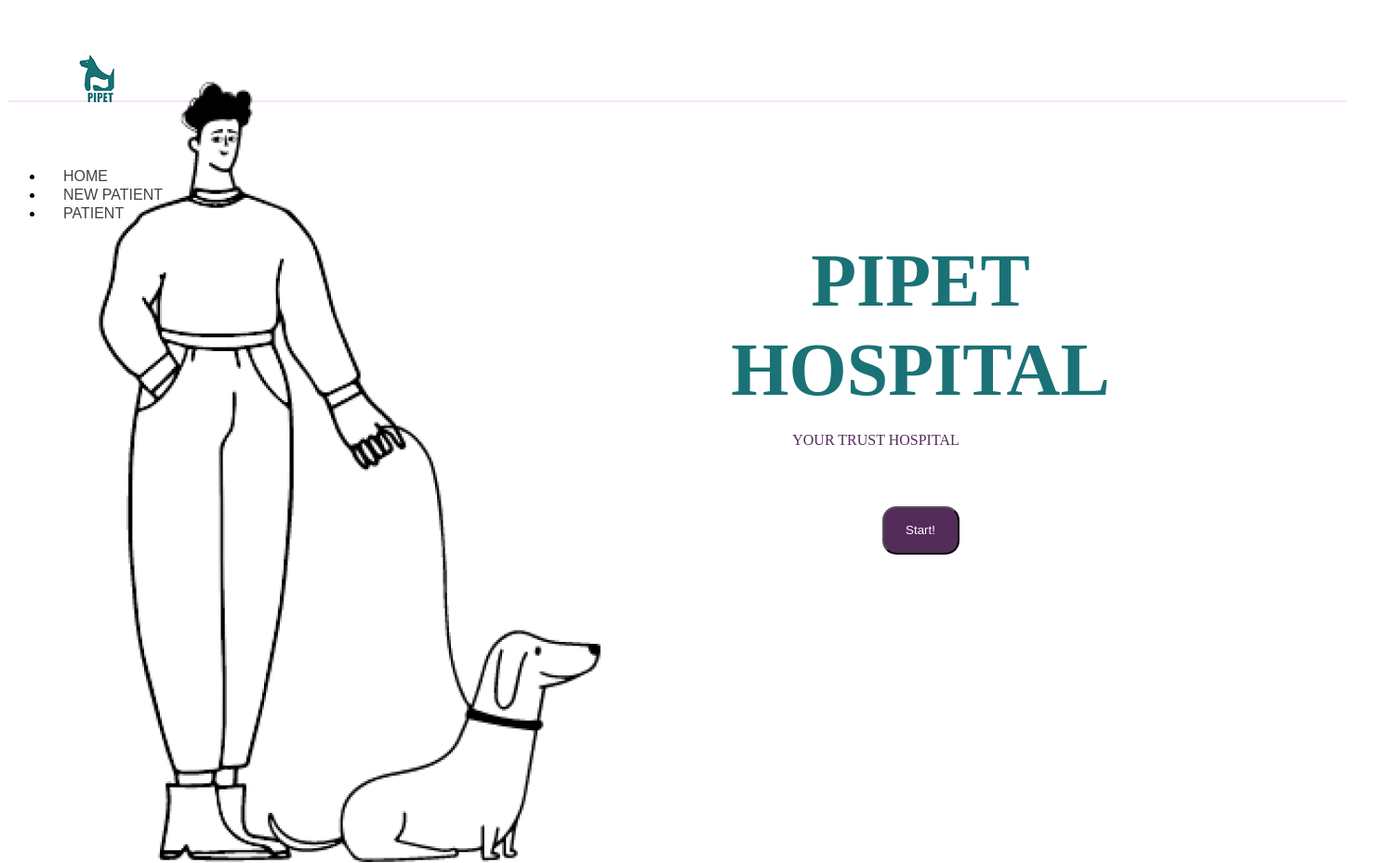
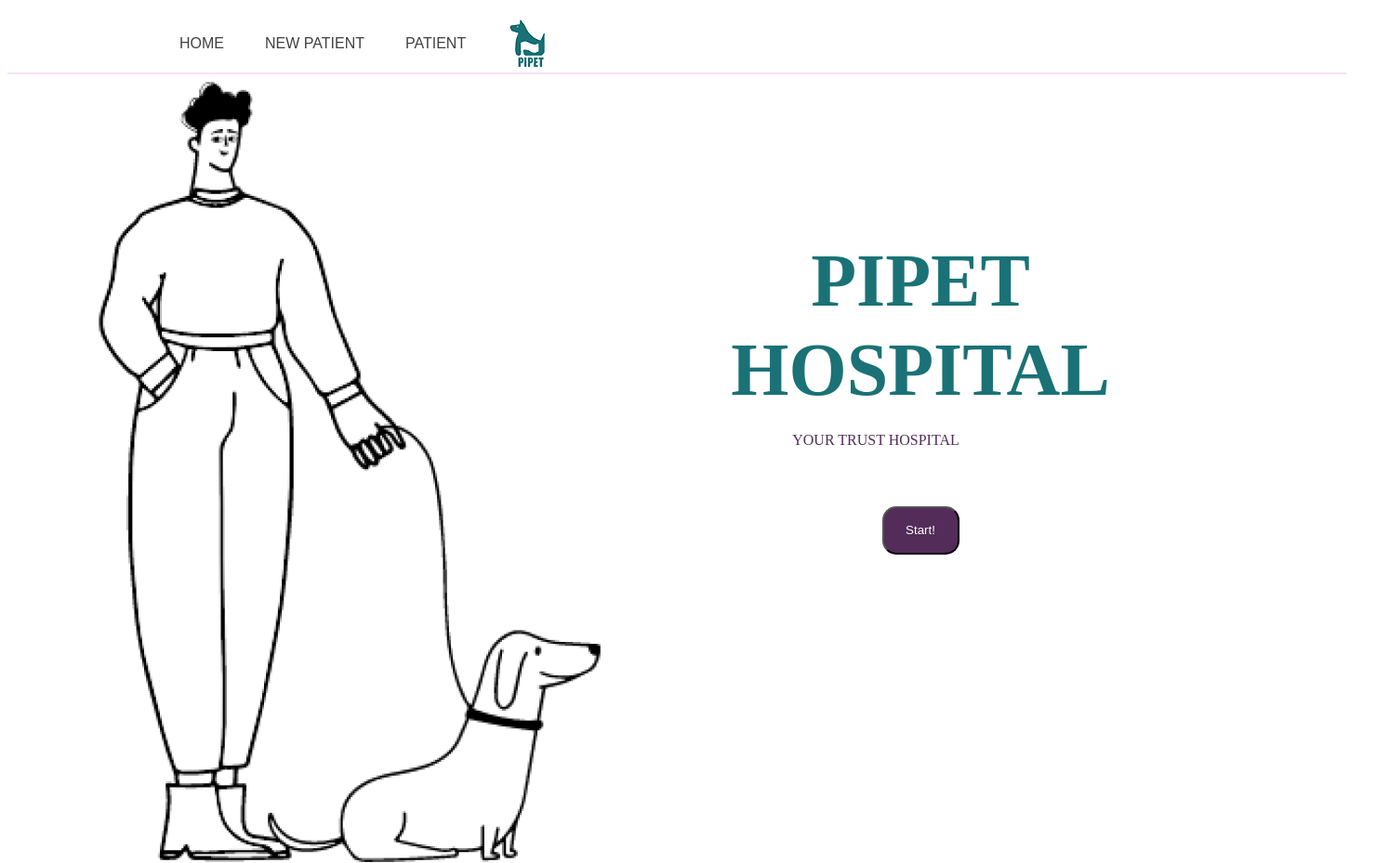
Before and after one commit to PIPEPIR/PIPET-hospital-Website, a PHP site: page /website.html in a window 1480 px wide. Shown: the top 929 px of the page at 93% size. Run offline with PHP 8.4, Linux system fonts and the light colour scheme.

Commit message:
Update style.css

```diff
--- a/style.css
+++ b/style.css
@@ -1,28 +1,28 @@
 
-a{
-    color: #414141;
-    display: inline-block;
-    padding: 1px 20px;
-    text-decoration: none;
-    font-family: "Space Grotesk",sans-serif;
+.inner_menu{margin: 0 auto; width: 1170px;}
+.inner_menu ul{margin: 0; padding: 30px;list-style: none;}
+.inner_menu ul li{ float: none; display: inline-block;}
+.inner_menu ul li a{color: #414141; text-decoration: none; font-family: "Space Grotesk",sans-serif;padding: 1px 20px; }
+.inner_menu ul li a:hover{color: #1A7276;}
+#menu{width: 100%;}
+.logo{width: 200px; height: 200px; position: absolute; left: 50%; top: 0;  content:" " ; margin-left: -150px;}
+
+#nav{
+    width: 281;
+    height: 44px;
+    top: 16px;
+    left: 70px;
+    gap: 8px;
 }
-#nav{
-    font-size: 45 px;
-    padding-inline-start: 2em;
-    color: black;
-    box-sizing: border-box;
-    color: #414141;
-    display: inline-block;
-    padding: 1px 20px;
-    text-decoration: none;
-    font-family: "Space Grotesk",sans-serif;
-}
-#logo{
+.logo{
+Top:-37px;
+Left:633px;
 
 }
+
 #menu{
     width: 1440px;
-    height: 100px;
+    height: 70px;
     left: 0px;
     top: 0px;
     background: #FFFFFF;
```
